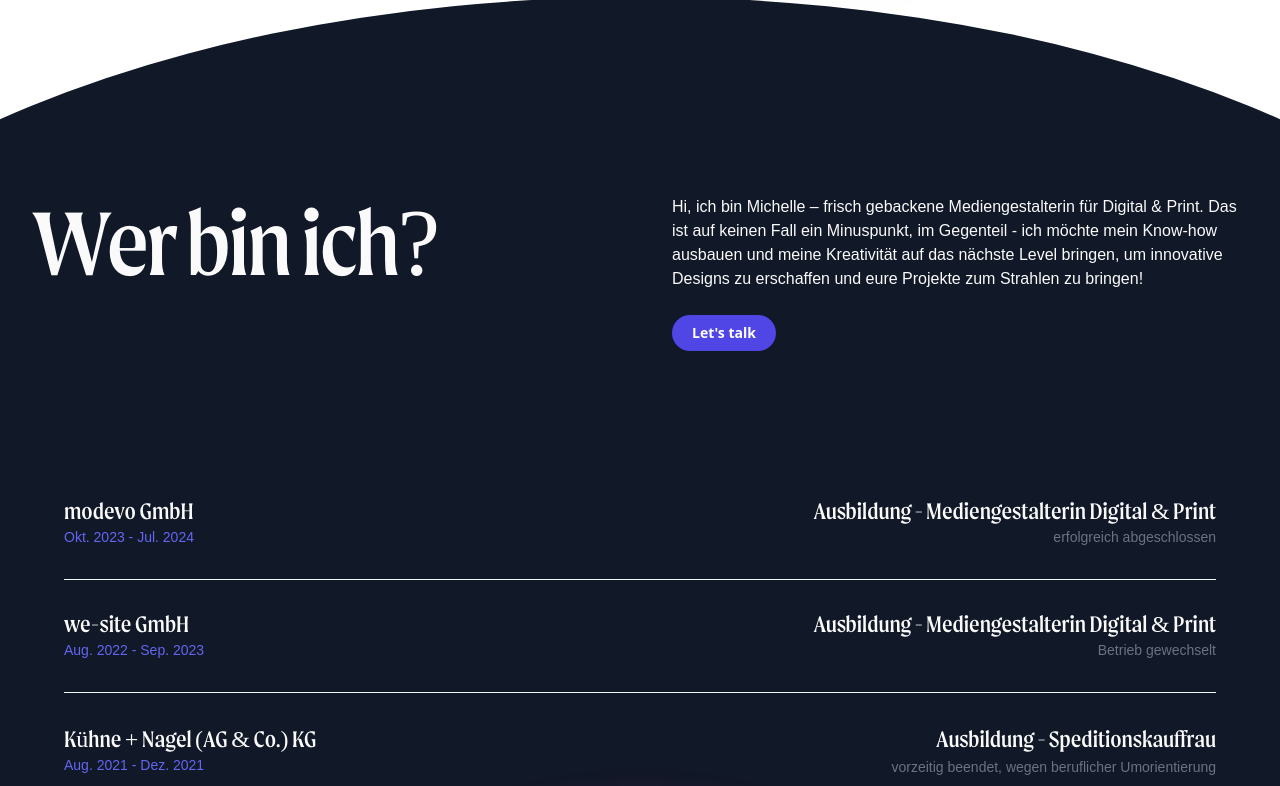
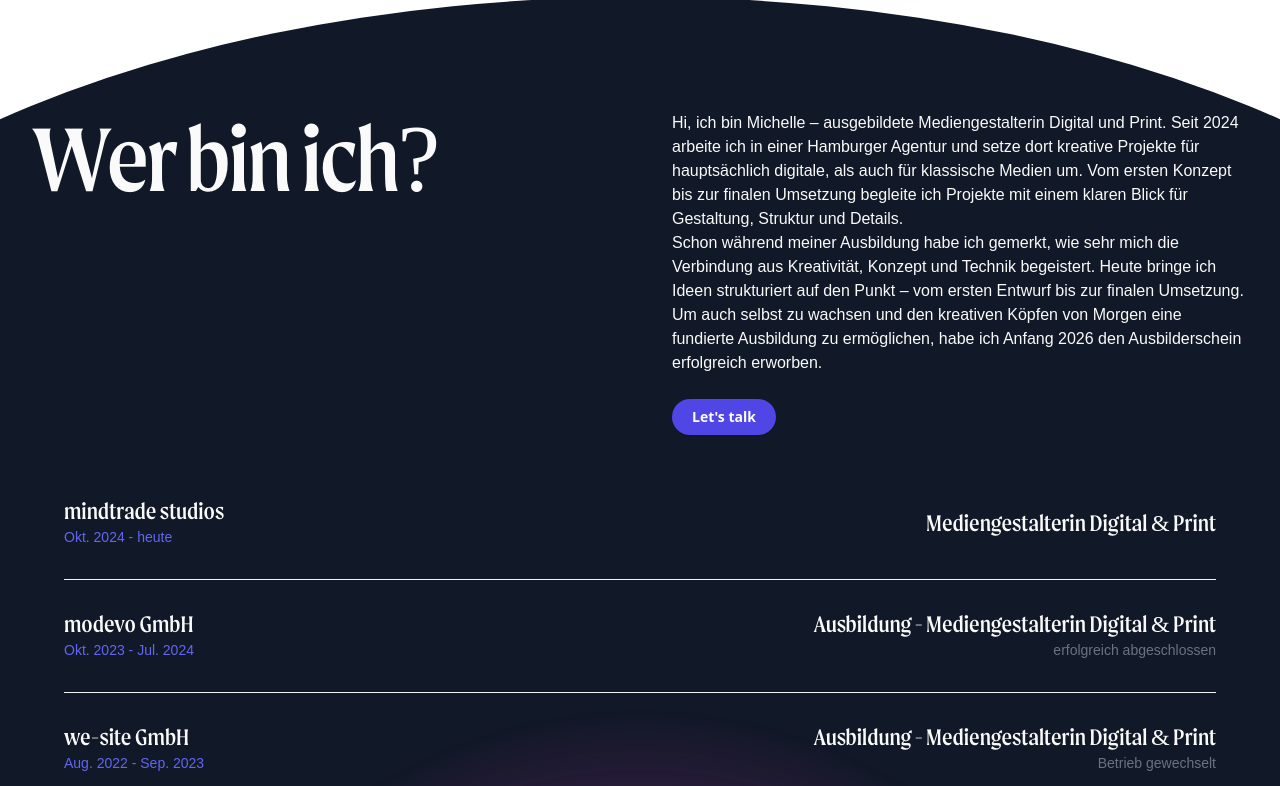
Before and after one commit to michelle-sommer/michelle-sommer.github.io, a plain HTML site: page index.html in a window 1280 px wide. Shown: the part 6174-6960 px from the top of the page. Drawn offline with Linux system fonts and the light colour scheme.

Commit message:
Add files via upload

```diff
--- a/index.html
+++ b/index.html
@@ -579,10 +579,18 @@
                     </h2>
                     <div class="about-text-wrapper max-w-xl">
                         <p class="font-geist text-base text-neutral-50 mb-6">
-                            Hi, ich bin Michelle – frisch gebackene Mediengestalterin für Digital & Print.
-                            Das ist auf keinen Fall ein Minuspunkt, im Gegenteil - ich möchte mein Know-how ausbauen und
-                            meine Kreativität auf das nächste Level bringen, um innovative Designs zu erschaffen und
-                            eure Projekte zum Strahlen zu bringen!
+                            Hi, ich bin Michelle – ausgebildete Mediengestalterin Digital und Print.
+                            Seit 2024 arbeite ich in einer Hamburger Agentur und setze dort kreative Projekte
+                            für hauptsächlich digitale, als auch für klassische Medien um.
+                            Vom ersten Konzept bis zur finalen Umsetzung begleite ich Projekte mit einem klaren Blick für Gestaltung,
+                            Struktur und Details.
+                            <br>
+                            Schon während meiner Ausbildung habe ich gemerkt, wie sehr mich die Verbindung aus Kreativität,
+                            Konzept und Technik begeistert. Heute bringe ich Ideen strukturiert auf den Punkt – vom ersten Entwurf bis zur
+                            finalen Umsetzung.
+                            <br>
+                            Um auch selbst zu wachsen und den kreativen Köpfen von Morgen eine fundierte Ausbildung zu ermöglichen,
+                            habe ich Anfang 2026 den Ausbilderschein erfolgreich erworben.
                         </p>
                         <div class="mt-10 flex items-center gap-x-6 lg:mt-0 lg:flex-shrink-0">
                             <a href="mailto:michellesommer01@web.de" class="rounded-full bg-indigo-600 px-5 py-2 text-sm font-semibold text-white shadow-sm hover:bg-indigo-400 focus-visible:outline focus-visible:outline-2
@@ -615,6 +623,19 @@
                         <li class="grid md:flex md:justify-between md:items-center gap-x-6 py-8">
                             <div class="flex min-w-0 gap-x-4">
                                 <div class="min-w-0 flex-auto">
+                                    <p class="text-2xl font-moret leading-6 text-neutral-50">mindtrade studios</p>
+                                    <p class="mt-1 truncate font-geist font-medium text-sm leading-5 text-indigo-500">
+                                        Okt. 2024 - heute </p>
+                                </div>
+                            </div>
+                            <div class="education sm:flex sm:flex-col md:items-end">
+                                <p class="text-2xl leading-6 font-moret text-neutral-50">Mediengestalterin Digital & Print</p>
+
+                            </div>
+                        </li>
+                        <li class="grid md:flex md:justify-between md:items-center gap-x-6 py-8">
+                            <div class="flex min-w-0 gap-x-4">
+                                <div class="min-w-0 flex-auto">
                                     <p class="text-2xl font-moret leading-6 text-neutral-50">modevo GmbH</p>
                                     <p class="mt-1 truncate font-geist font-medium text-sm leading-5 text-indigo-500">
                                         Okt. 2023 - Jul. 2024 </p>
@@ -641,6 +662,7 @@
 
                             </div>
                         </li>
+                        <!--
                         <li class="grid md:flex md:justify-between md:items-center gap-x-6 py-8">
                             <div class="flex min-w-0 gap-x-4">
                                 <div class="min-w-0 flex-auto">
@@ -673,6 +695,7 @@
 
                             </div>
                         </li>
+                        -->
                     </ul>
 
                 </div>
```
